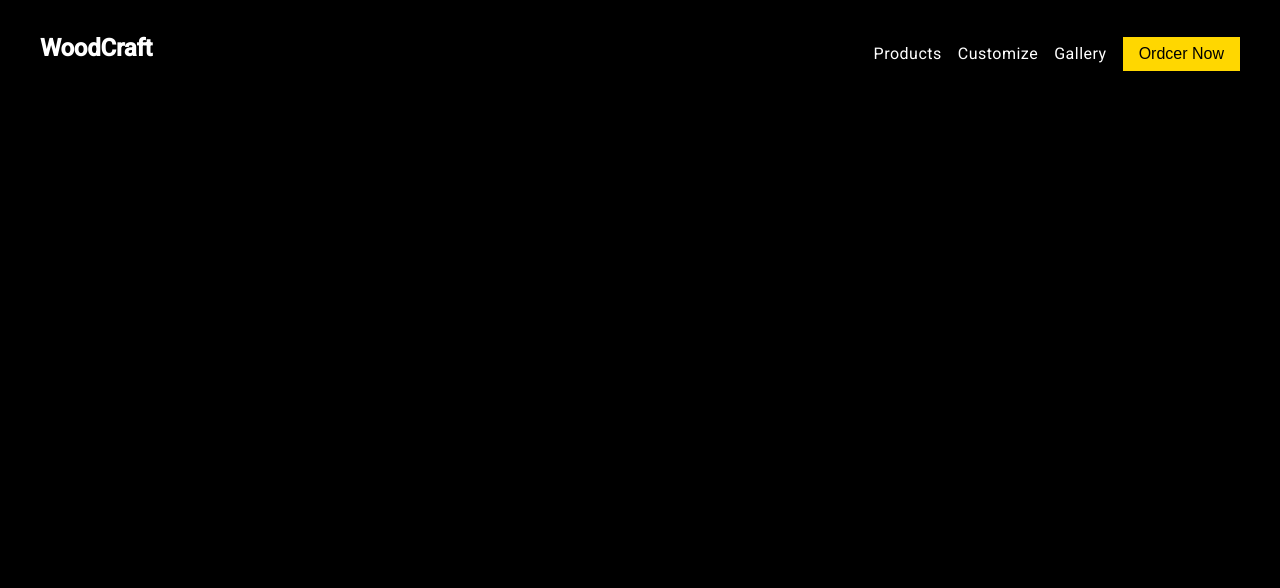
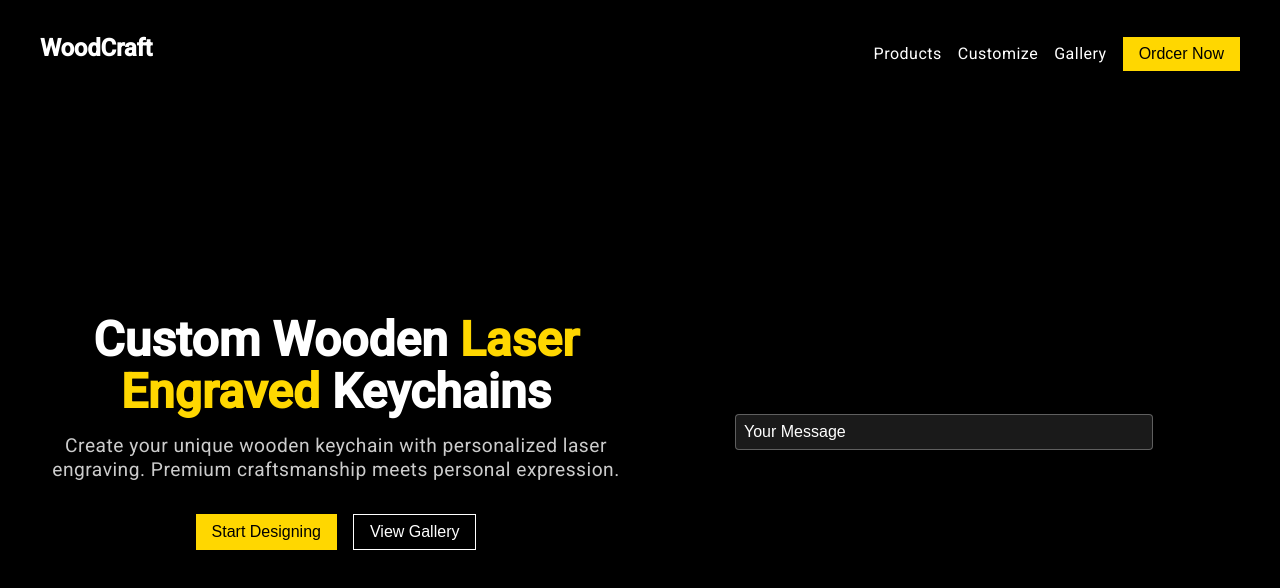
Before and after one commit to Ahmed8881/Wood-Craft-Website, an Angular app in the folder Wood-Craft/: page / in a window 1280 px wide. Shown: the top 588 px of the page. Built offline with nearby package versions, Linux system fonts and the light colour scheme.

Commit message:
add hero component to app; implement input change handling and event emission

```diff
--- a/Wood-Craft/src/app/app.component.html
+++ b/Wood-Craft/src/app/app.component.html
@@ -1 +1,2 @@
 <app-header></app-header>
+<app-hero (customTextChange)="onCustomTextChange($event)"></app-hero>
--- a/Wood-Craft/src/app/app.component.ts
+++ b/Wood-Craft/src/app/app.component.ts
@@ -1,14 +1,20 @@
 import { Component } from '@angular/core';
 import { RouterOutlet } from '@angular/router';
 import { HeaderComponent } from "./header/header.component";
+import { HeroComponent } from './hero/hero.component';
 
 @Component({
   selector: 'app-root',
   standalone: true,
-  imports: [RouterOutlet, HeaderComponent],
+  imports: [RouterOutlet, HeaderComponent,HeroComponent],
   templateUrl: './app.component.html',
   styleUrl: './app.component.scss'
 })
 export class AppComponent {
   title = 'Wood-Craft';
+  customText = "Your Message"
+
+  onCustomTextChange(text: string) {
+    this.customText = text
+  }
 }
--- a/Wood-Craft/src/app/hero/hero.component.ts
+++ b/Wood-Craft/src/app/hero/hero.component.ts
@@ -1,12 +1,18 @@
-import { Component } from '@angular/core';
+import { Component, Output, EventEmitter } from "@angular/core"
 
 @Component({
-  selector: 'app-hero',
+  selector: "app-hero",
   standalone: true,
-  imports: [],
-  templateUrl: './hero.component.html',
-  styleUrl: './hero.component.scss'
+  templateUrl: "./hero.component.html",
+  styleUrls: ["./hero.component.scss"],
 })
 export class HeroComponent {
+  @Output() customTextChange = new EventEmitter<string>()
+  customText = "Your Message"
 
+  onInputChange(event: Event) {
+    const input = event.target as HTMLInputElement
+    this.customText = input.value
+    this.customTextChange.emit(this.customText)
+  }
 }
```
